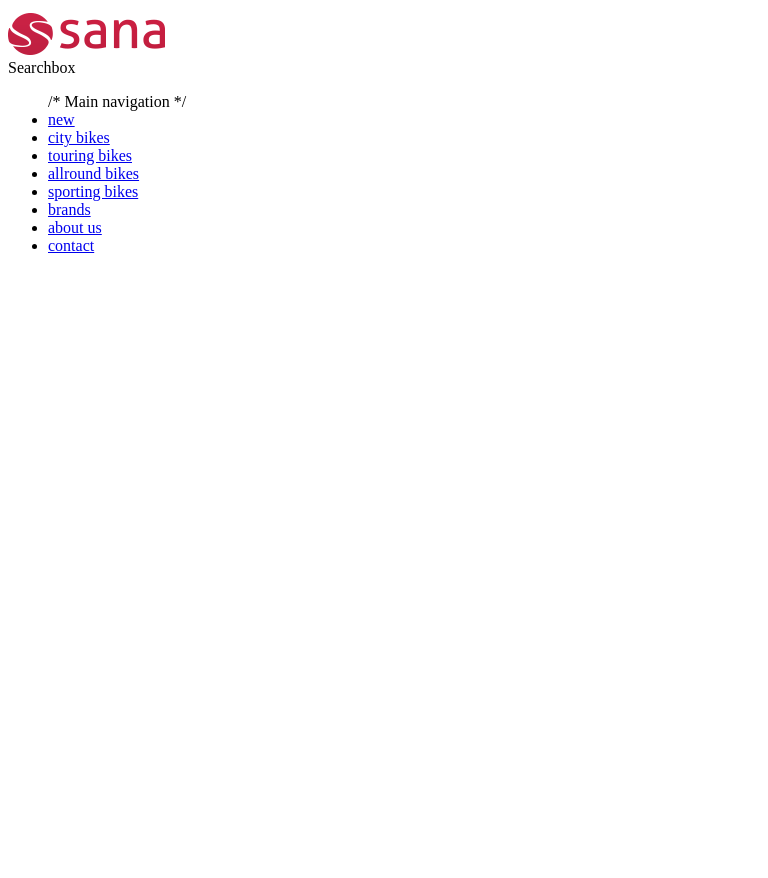
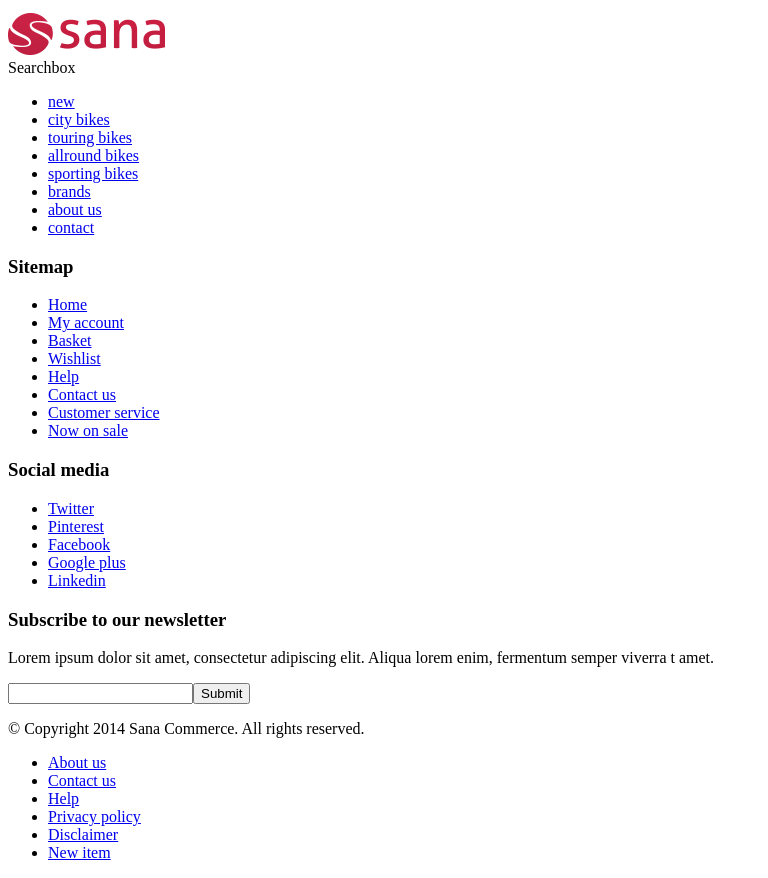
Before and after one commit to ovylehzhanin/ism-fed-task, a plain HTML site: page index.html in a window 1280 px wide. Shown: the part 341-1219 px from the top of the page, without its empty margins (0-768 px from the left). Before the commit the page ends 800 px from the top, so only its background shows below. Drawn offline with Linux system fonts and the light colour scheme.

Commit message:
Add footer markup

```diff
--- a/index.html
+++ b/index.html
@@ -54,7 +54,7 @@
 		</div>
 		<!-- Main navigation -->
 		<nav class="header-bottom">
-			<ul>/* Main navigation */
+			<ul>
 				<li><a href="#">new</a></li>
 				<li><a href="#">city bikes</a></li>
 				<li><a href="#">touring bikes</a></li>
@@ -69,6 +69,52 @@
 	<!-- Main -->
 	<main class="main-content"></main>
 	<!-- Footer -->
-	<footer class="page-footer"></footer>
+	<footer class="page-footer">
+		<div class="footer-top">
+			<div class="sitemap">
+				<h3>Sitemap</h3>
+				<ul>
+					<li><a href="#">Home</a></li>
+					<li><a href="#">My account</a></li>
+					<li><a href="#">Basket</a></li>
+					<li><a href="#">Wishlist</a></li>
+					<li><a href="#">Help</a></li>
+					<li><a href="#">Contact us</a></li>
+					<li><a href="#">Customer service</a></li>
+					<li><a href="#">Now on sale</a></li>
+				</ul>
+			</div>
+			<div class="social">
+				<h3>Social media</h3>
+				<ul>
+					<li><a href="#">Twitter</a></li>
+					<li><a href="#">Pinterest</a></li>
+					<li><a href="#">Facebook</a></li>
+					<li><a href="#">Google plus</a></li>
+					<li><a href="#">Linkedin</a></li>
+				</ul>
+			</div>
+			<div class="subscribe">
+				<h3>Subscribe to our newsletter</h3>
+				<p>Lorem ipsum dolor sit amet, consectetur adipiscing elit. Aliqua lorem enim, fermentum semper viverra t amet.</p>
+				<form action="" class="subscribe-form">
+					<div class="form-group"><input type="text"><input type="submit"></div>
+				</form>
+			</div>
+		</div>
+		<div class="footer-bottom">
+			<div class="copyrights"><p>© Copyright 2014 Sana Commerce. All rights reserved.</p></div>
+			<div class="footer-links">
+				<ul>
+					<li><a href="#">About us</a></li>
+					<li><a href="#">Contact us</a></li>
+					<li><a href="#">Help</a></li>
+					<li><a href="#">Privacy policy</a></li>
+					<li><a href="#">Disclaimer</a></li>
+					<li><a href="#">New item</a></li>
+				</ul>
+			</div>
+		</div>
+	</footer>
 </body>
 </html>
```
